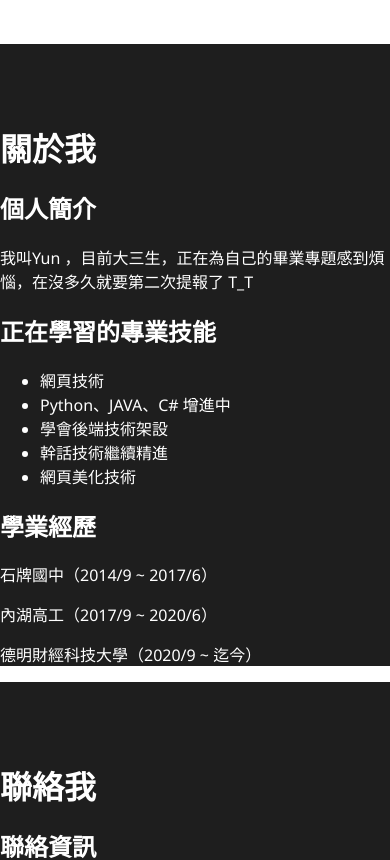
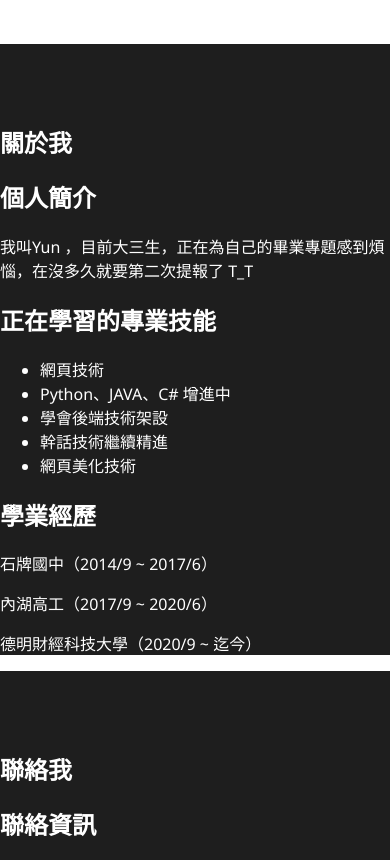
Before and after one commit to error19137/yunnn, a React (Vite) app: page / in a window 390 px wide. Shown: the part 800-1660 px from the top of the page. Built offline with nearby package versions, Linux system fonts and the light colour scheme.

Commit message:
新增手機網頁版

```diff
--- a/src/index.css
+++ b/src/index.css
@@ -155,6 +155,7 @@ img {
 }
 
 
+
 @media only screen and (max-width: 600px) {
   #header {
     height: auto;
@@ -173,12 +174,27 @@ img {
     height: 50vh;
   }
 
-  #about,
-  #portfolio,
-  #contact,
-  #friend,
-  #cc {
+  #about,#portfolio,#contact,#friend,#cc {
     height: auto;
-    padding-top: 80px; /* Adjust as needed */
+    padding-top: 80px;
+  }
+
+  h1 {
+    font-size: 1.5rem;
+  }
+
+  #foo1, #foo2 {
+    flex-direction: column;
+    text-align: center;
+  }
+
+  svg {
+    max-width: 100%;
+    height: auto;
+  }
+
+  img {
+    max-width: 100%;
+    height: auto;
   }
 }
```
